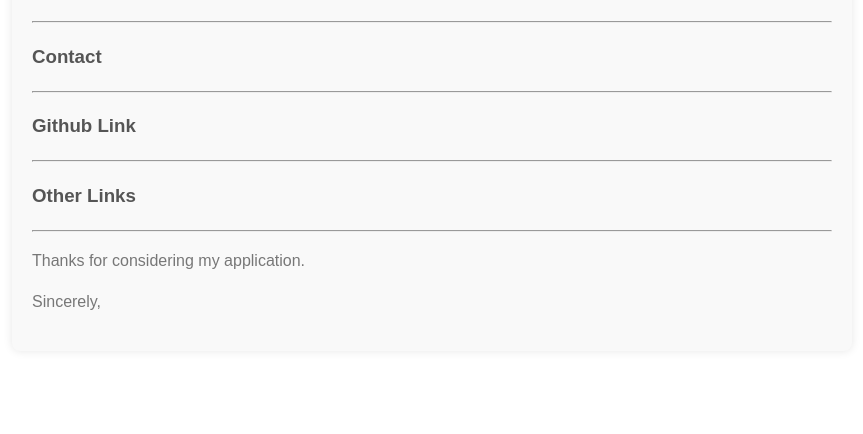
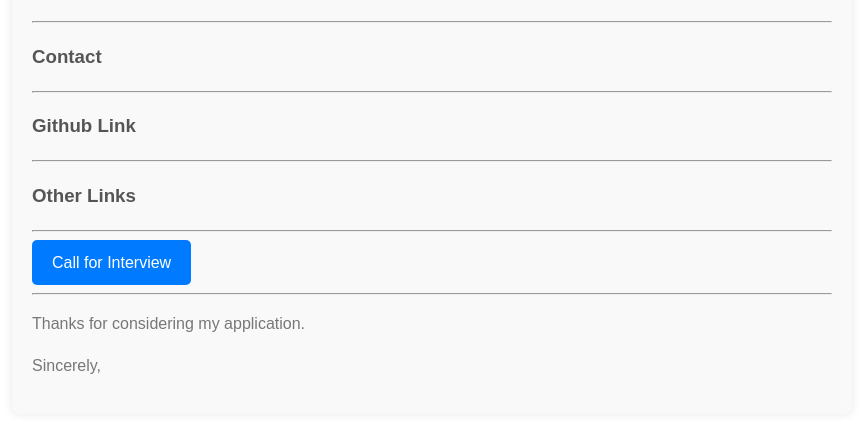
Before and after one commit to Sayed1-11/CareerSwift, a Django app: template jobs/templates/applied_mail.html in a window 1280 px wide. Shown: the part 427-861 px from the top of the page, without its empty margins (208-1071 px from the left). Before the commit the page ends 737 px from the top, so only its background shows below. Run offline with Django 4.2, Linux system fonts and the light colour scheme; the template is opened without the code that fills it, so the values that code supplies are empty.

Commit message:
Update applied_mail.html

```diff
--- a/jobs/templates/applied_mail.html
+++ b/jobs/templates/applied_mail.html
@@ -30,6 +30,14 @@
         }
         p {
             color: #777;
+        }
+        .btn {
+            display: inline-block;
+            padding: 10px 20px;
+            background-color: #007bff;
+            color: #fff;
+            text-decoration: none;
+            border-radius: 5px;
         }
     </style>
 </head>
@@ -64,6 +72,8 @@
         <h3>Other Links</h3>
         <p>{{ seeker.others_link }}</p>
         <hr>
+        <a href="mailto:{{ seeker.user.email }}" class="btn">Call for Interview</a>
+        <hr>
         <p>Thanks for considering my application.</p>
         <p>Sincerely,</p>
         <p>{{ user.first_name }} {{ user.last_name }}</p>
```
